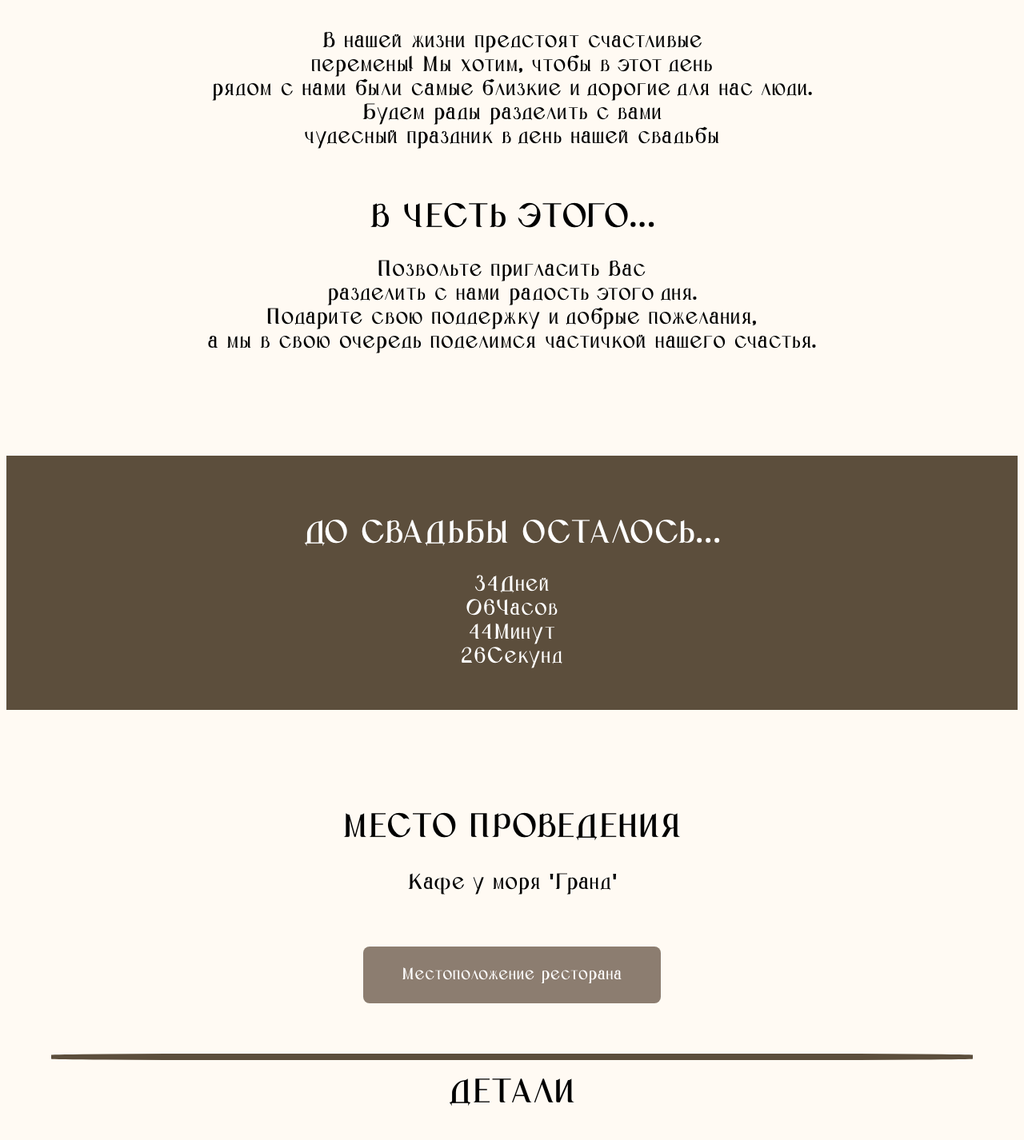
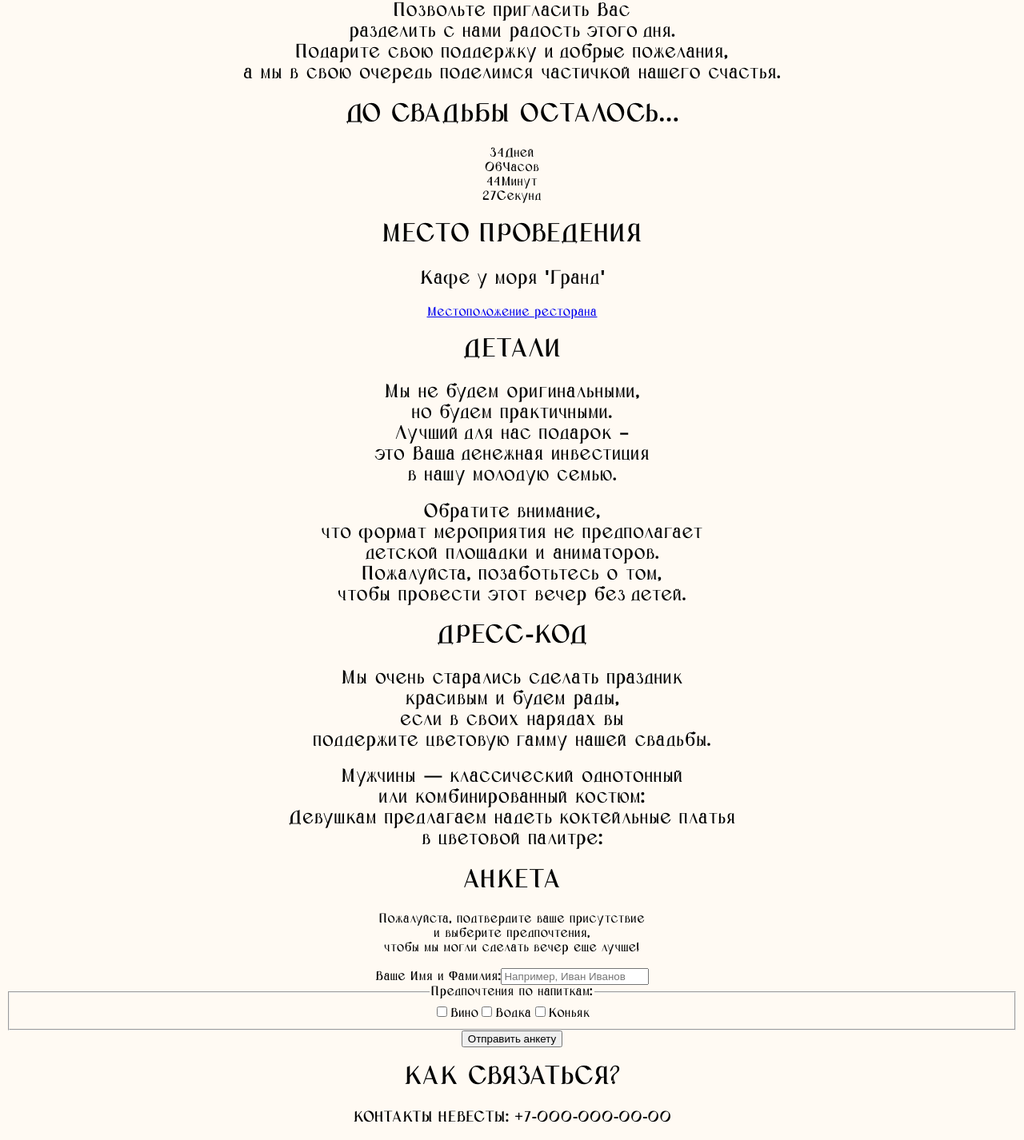
Before and after one commit to Vokich/Wedding-invite, a React (Vite) app: page / in a window 1280 px wide. Shown: the part 419-1845 px from the top of the page at 80% size. Built offline with nearby package versions, Linux system fonts and the light colour scheme.

Commit message:
Update index.css

```diff
--- a/src/index.css
+++ b/src/index.css
@@ -14,283 +14,9 @@
 .main-div{
     font-family: 'svadba-bold', sans-serif;
     text-align: center;
-
-
 }
 
 html{
   background-color: rgb(255, 250, 243);
   display: grid;
 }
-
-.man-woman-div{
-  margin-top: 5%;
-  margin-bottom: 2%;
-}
-
-.man-woman-div h1{
-  position: relative;
-  font-size: 4.5rem;
-  left: -10%;
-
-}
-
-.image{
-  position: relative;
-  width: 30rem;
-  height: 30rem;
-  top: 10%;
-  border-radius: 10px;
-  z-index: -1;
-}
-
-.dear-friends-others-div{
-  margin-top: 5%;
-  margin-bottom: 5%;
-  font-size: 1.5rem;
-}
-
-.dear-friends-others-div h2{
-  font-size: 1.7rem;
-}
-
-.invite-text-div{
-  position: relative;
-  margin-top: 5%;
-  margin-bottom: 5%;
-  font-size: 1.3rem;
-
-}
-
-.invite-text-div h2{
-  font-size: 1.7rem;
-}
-
-.timer-div{
-  margin-top: 10%;
-  margin-bottom: 10%;
-  color: white;
-  padding: 50px 20px;
-  background-color: rgb(92, 78, 60);
-
-  position: relative;
-}
-
-.rect-timer{
-  position: absolute;
-  top: -60%;
-  width: 100%;
-  height: 200%;
-  background-color: rgb(92, 78, 60);
-  z-index: -1;
-}
-
-.timer-div h1{
-  font-size: 2.5rem;
-  position: relative;
-}
-
-.timer-div h2{
-  font-size: 1.7rem;
-  position: relative;
-}
-
-.timer-div span{
-  font-size: 1.7rem;
-  position: relative;
-}
-
-.place-wedd-div{
-  margin-bottom: 5%;
-  font-size: 1.3rem;
-}
-
-.place-wedd-div h2{
-  margin-bottom: 5%;
-  font-size: 1.7rem;
-}
-
-.details-div{
-  margin-bottom: 5%;
-  font-size: 1.3rem;
-  display: flex;
-  flex-direction: column;
-  align-items: center;
-}
-
-.details-div h2{
-  font-size: 1.7rem;
-}
-
-.map-link {
-  display: inline-block;
-  padding: 24px 48px;
-  background-color: #8c7d70;
-  color: white;
-  border-radius: 8px;
-  text-decoration: none;
-  cursor: pointer;
-  transition: background-color 0.3s ease;
-}
-
-.map-link:hover {
-  background-color: #a19286;
-}
-
-.map-link:active {
-  background-color: #776a5e;
-  transform: translateY(1px);
-}
-
-.dress-code-div{
-  display: flex;
-  flex-direction: column;
-  align-items: center;
-  margin-bottom: 5%;
-  font-size: 1.3rem;
-  position: relative;
-}
-
-.color-palette {
-  display: flex;
-  margin-top: 20px;
-  border-radius: 12px;
-  overflow: hidden;
-  box-shadow: 0 4px 12px rgba(0, 0, 0, 0.1);
-}
-
-.color-block {
-  width: 70px;
-  height: 70px;
-  transition: transform 0.2s ease-in-out;
-}
-
-.color-block:hover {
-  transform: scale(1.1);
-  cursor: pointer;
-}
-
-.rect-color1 { background-color: #e3dcd2; }
-.rect-color2 { background-color: #c7bbaE; }
-.rect-color3 { background-color: #a99a8c; }
-.rect-color4 { background-color: #8c7d70; }
-
-@media (max-width: 480px) {
-  .color-block {
-    width: 50px;
-    height: 50px;
-  }
-}
-
-
-.dress-code-div h2{
-  font-size: 1.7rem;
-}
-
-.rect-det{
-  position: absolute;
-  border-radius: 20%;
-  width: 90%;
-  height: 1%;
-  background-color: rgb(92, 78, 60);
-}
-
-.contact-div{
-  margin-bottom: 5%;
-  font-size: 1.3rem;
-  position: relative;
-}
-
-.contact-div h2{
-  font-size: 1.7rem;
-}
-
-.form-section {
-  display: flex;
-  justify-content: center;
-  align-items: center;
-  margin-bottom: 5%;
-  padding: 50px 20px;
-  background-color: rgb(92, 78, 60);
-  font-size: 1.3rem;
-  color: white;
-}
-
-.form-background h1 {
-  margin-bottom: 20px;
-}
-
-.form-background p {
-  margin-bottom: 30px;
-}
-
-.form-div p{
-  font-size: 1.7rem;
-}
-
-.submit-button {
-  margin-top: 30px;
-  padding: 20px 30px;
-  background-color: #8c7d70;
-  color: white;
-  border: none;
-  border-radius: 8px;
-  cursor: pointer;
-  font-size: 1rem;
-  text-decoration: none;
-  transition: background-color 0.3s;
-}
-
-.submit-button:hover {
-  background-color: #a19286;
-}
-
-.form-group {
-  margin-bottom: 20px;
-  text-align: left;
-}
-
-.form-group label {
-  display: block;
-  margin-bottom: 8px;
-  font-weight: bold;
-  color: white;
-}
-
-.form-group input[type="text"] {
-  width: 100%;
-  padding: 10px;
-  border: 1px solid #ccc;
-  border-radius: 6px;
-  box-sizing: border-box;
-}
-
-fieldset.form-group {
-  border: 1px solid #ddd;
-  border-radius: 6px;
-  padding: 15px;
-}
-
-fieldset.form-group legend {
-  padding: 0 10px;
-  font-weight: bold;
-  color: white;
-}
-
-.checkbox-group {
-  display: flex;
-  flex-direction: column;
-  align-items: flex-start;
-  gap: 10px;
-}
-
-.checkbox-group label {
-  display: flex;
-  align-items: center;
-  cursor: pointer;
-  font-weight: normal;
-}
-
-.checkbox-group input[type="checkbox"] {
-  margin-right: 10px;
-}
```
